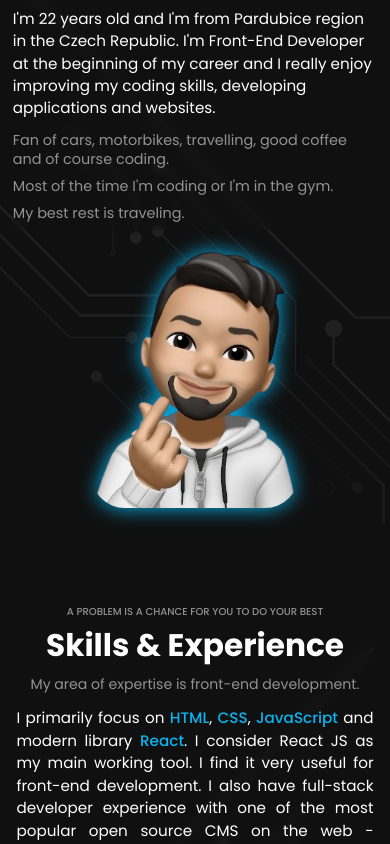
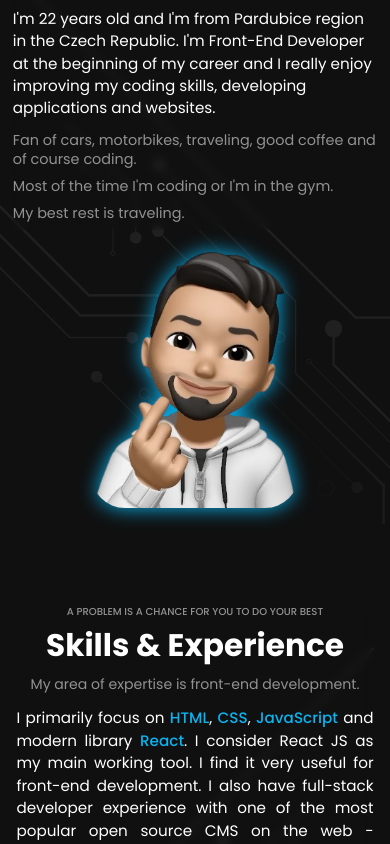
Before and after one commit to DejvCodes/Portfolio, a React (Create React App) app: page / in a window 390 px wide. Shown: the part 860-1704 px from the top of the page. Built offline with nearby package versions, Linux system fonts and the light colour scheme.

Commit message:
DejvCodes

```diff
--- a/src/components/Footer.jsx
+++ b/src/components/Footer.jsx
@@ -2,7 +2,7 @@ import "./Footer.css"
 
 const Footer = () => {
   return <footer>
-    <p>© 2024 David Kalmus</p>
+    <p>© 2025 David Kalmus</p>
   </footer>
 }
 
--- a/src/components/Sections/AboutMeSection.jsx
+++ b/src/components/Sections/AboutMeSection.jsx
@@ -11,7 +11,7 @@ const AboutMeSection = () => {
           I'm Front-End Developer at the beginning of my career and I really enjoy improving my coding skills,
           developing applications and websites.
         </p>
-        <p className="about-me-second-description">Fan of cars, motorbikes, travelling,
+        <p className="about-me-second-description">Fan of cars, motorbikes, traveling,
           good coffee and of course coding.
         </p>
         <p className="about-me-third-description">Most of the time I'm coding or I'm in the gym.</p>
--- a/src/components/Sections/ContactSection.css
+++ b/src/components/Sections/ContactSection.css
@@ -126,11 +126,11 @@ h2.contact-title {
     box-shadow: 0 0 7px 3px rgb(9, 180, 241), inset 0 0 3px rgb(9, 180, 241);
     border-radius: 14px;
     padding: 1.2rem;
-    margin: 0.7rem;
+    margin: 0.8rem;
   }
   .contact-one-card h2,
   .contact-one-card h2 i {
-    font-size: calc(var(--h2-font-size) - 0.1rem);
+    font-size: calc(var(--h2-font-size) - 0.3rem);
   }
   .contact-one-card a {
     font-size: calc(var(--a-font-site) - 0.05rem);
@@ -147,6 +147,5 @@ h2.contact-title {
 @media screen and (max-width: 370px) {
   h2.contact-title{
     font-size: calc(var(--h2-font-size) + 0.55rem);
-
   }
 }
```
